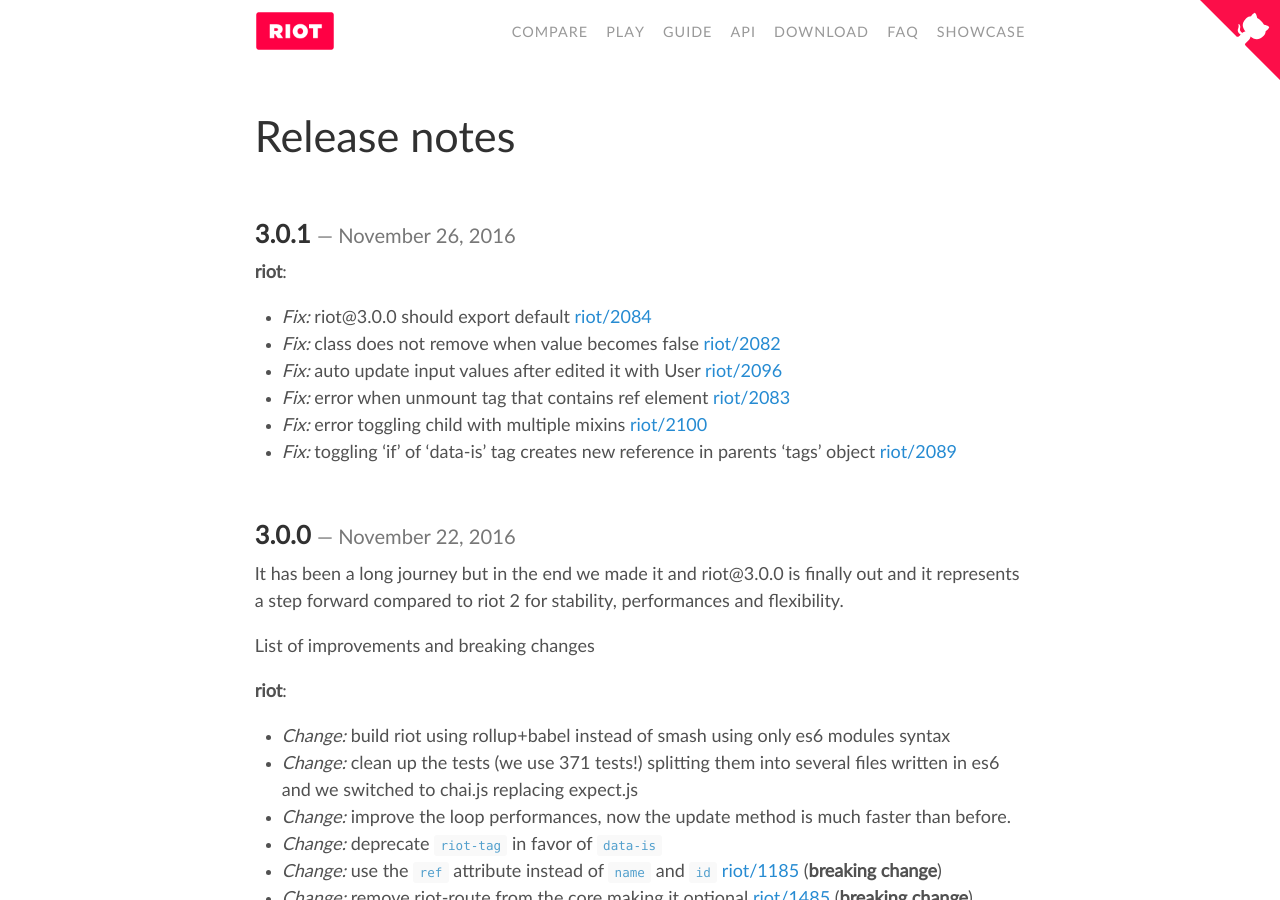
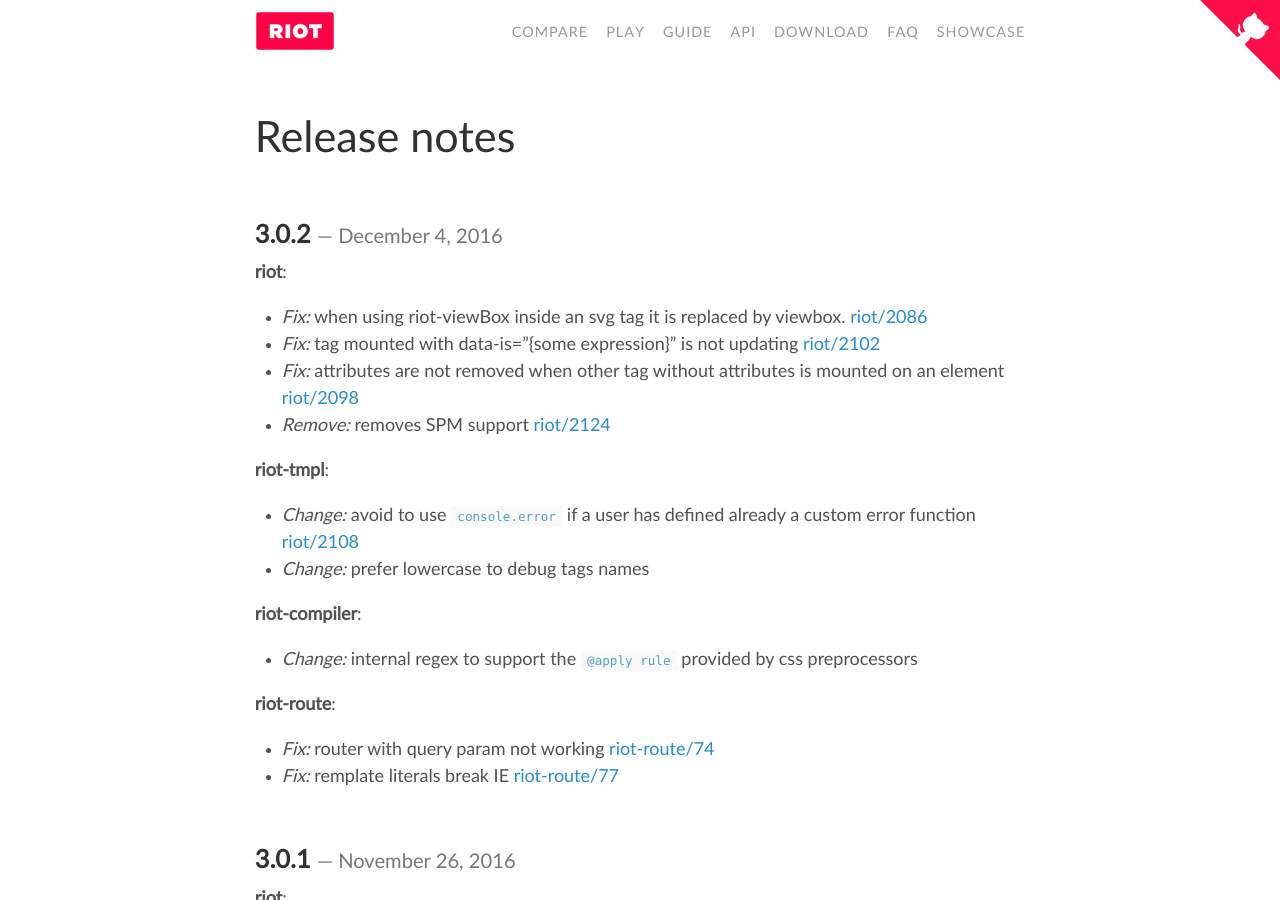
Before and after one commit to riot/riot.github.io, a Jekyll site: the page built from release-notes.md, in a window 1280 px wide and 900 px high. Built offline with Jekyll 4.4.1, drawn with Linux system fonts in a browser that asks for light colours; nearby versions of some CDN libraries; emoji names are drawn with the system emoji font.

Commit message:
added: release notes

```diff
--- a/_config.yml
+++ b/_config.yml
@@ -42,7 +42,7 @@
 minor_version:       3.0
 v2_minor_version:    2.6
 
-version:             3.0.1
+version:             3.0.2
 v2_version:          2.6.7
 release_date:        November 26
 version_slurp:       More stable than ever before
@@ -52,7 +52,7 @@
 gitter:              https://gitter.im/riot/riot
 # Vars needed for the compare.md page
 
-size_min:            9.75
+size_min:            9.81
 riot_route_size_min: 1.77
 
 polymer:
--- a/release-notes.md
+++ b/release-notes.md
@@ -5,6 +5,30 @@
 ---
 
 # {{ page.title }}
+
+## 3.0.2 *December 4, 2016*
+
+__riot__:
+
+  - _Fix:_ when using riot-viewBox inside an svg tag it is replaced by viewbox.  [riot/2086](https://github.com/riot/riot/issues/2086)
+  - _Fix:_ tag mounted with data-is="{some expression}" is not updating [riot/2102](https://github.com/riot/riot/issues/2102)
+  - _Fix:_ attributes are not removed when other tag without attributes is mounted on an element [riot/2098](https://github.com/riot/riot/issues/2098)
+  - _Remove:_ removes SPM support [riot/2124](https://github.com/riot/riot/pull/2124)
+
+__riot-tmpl__:
+
+  - _Change:_ avoid to use `console.error` if a user has defined already a custom error function [riot/2108](https://github.com/riot/riot/issues/2108)
+  - _Change:_  prefer lowercase to debug tags names
+
+__riot-compiler__:
+
+  - _Change:_ internal regex to support the `@apply rule` provided by css preprocessors
+
+__riot-route__:
+
+  - _Fix:_ router with query param not working [riot-route/74](https://github.com/riot/route/issues/74)
+  - _Fix:_ remplate literals break IE [riot-route/77](https://github.com/riot/route/issues/77)
+
 
 ## 3.0.1 *November 26, 2016*
 
```
